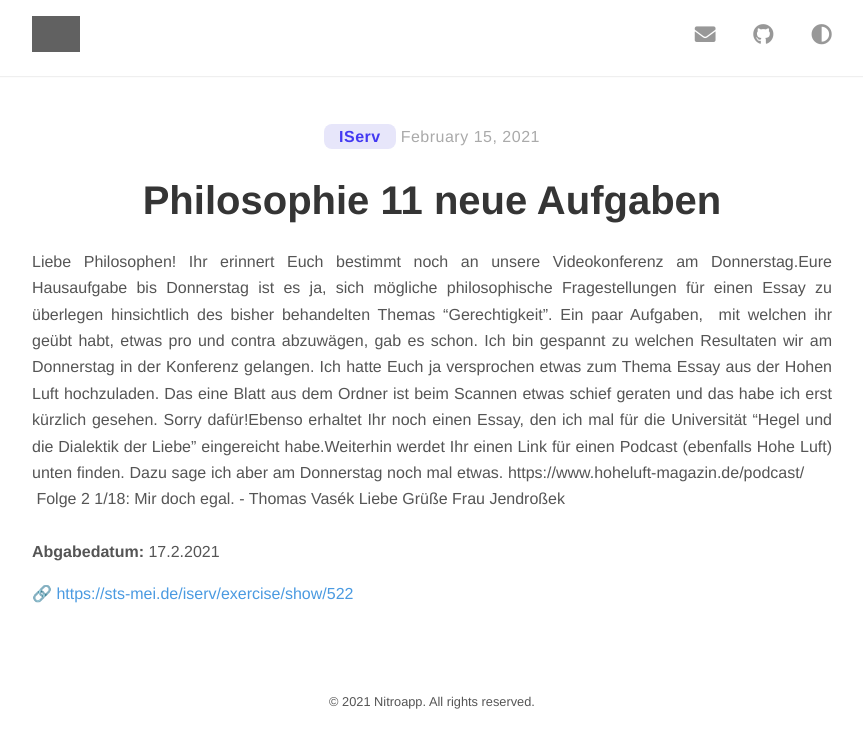
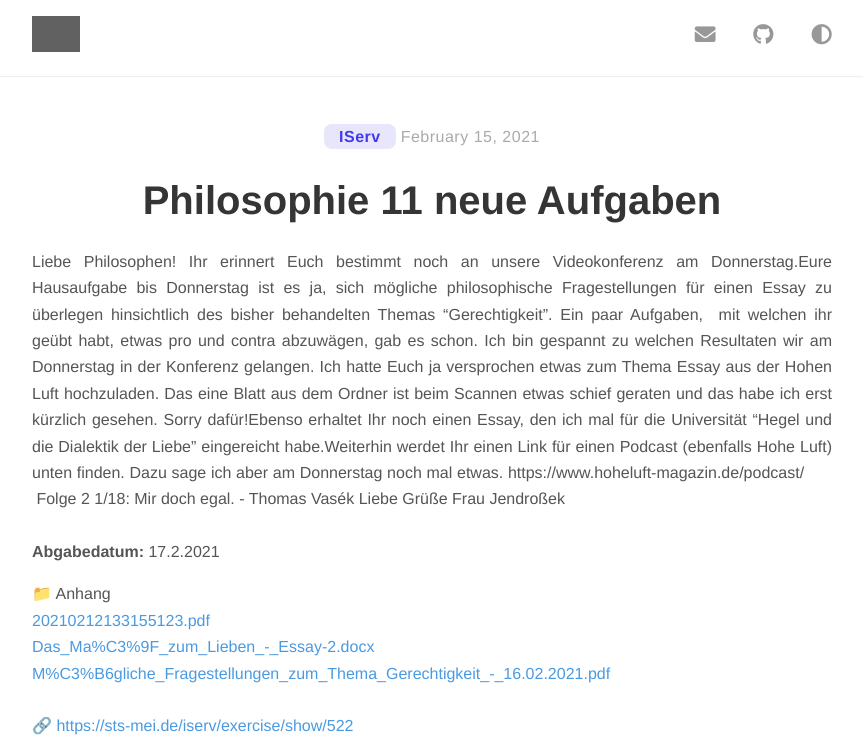
Before and after one commit to cns-nitroapp/blog, a Jekyll site: the page built from _posts/2021-2-15-522.md, in a window 1280 px wide, cut to the strip 0-737 px from the top of the page. Shown: the whole strip, without its empty margins (208-1071 px from the left). Built offline with Jekyll 4.4.1, drawn with Linux system fonts in a browser that asks for light colours; nearby versions of some CDN libraries; grey boxes are pictures that could not be loaded.

Commit message:
committing files

```diff
--- a/_posts/2021-2-15-522.md
+++ b/_posts/2021-2-15-522.md
@@ -5,5 +5,6 @@ author: [IServ]
 start-date: "2021-2-15"
 end-date: "2021-2-17"
 link: "https://sts-mei.de/iserv/exercise/show/522"
+attachments: "<a href='https://sts-mei.de/iserv/fs/file/exercise-dl/7768/20210212133155123.pdf'>20210212133155123.pdf</a><br> <a href='https://sts-mei.de/iserv/fs/file/exercise-dl/7752/Das%20Ma%C3%9F%20zum%20Lieben%20-%20Essay-2.docx'>Das_Ma%C3%9F_zum_Lieben_-_Essay-2.docx</a><br> <a href='https://sts-mei.de/iserv/fs/file/exercise-dl/8153/M%C3%B6gliche%20Fragestellungen%20zum%20Thema%20Gerechtigkeit%20-%2016.02.2021.pdf'>M%C3%B6gliche_Fragestellungen_zum_Thema_Gerechtigkeit_-_16.02.2021.pdf</a><br> "
 ---
-Liebe Philosophen! Ihr erinnert Euch bestimmt noch an unsere Videokonferenz am Donnerstag.Eure Hausaufgabe bis Donnerstag ist es ja, sich mögliche philosophische Fragestellungen für einen Essay zu überlegen hinsichtlich des bisher behandelten Themas "Gerechtigkeit". Ein paar Aufgaben,  mit welchen ihr geübt habt, etwas pro und contra abzuwägen, gab es schon. Ich bin gespannt zu welchen Resultaten wir am Donnerstag in der Konferenz gelangen. Ich hatte Euch ja versprochen etwas zum Thema Essay aus der Hohen Luft hochzuladen. Das eine Blatt aus dem Ordner ist beim Scannen etwas schief geraten und das habe ich erst kürzlich gesehen. Sorry dafür!Ebenso erhaltet Ihr noch einen Essay, den ich mal für die Universität "Hegel und die Dialektik der Liebe" eingereicht habe.Weiterhin werdet Ihr einen Link für einen Podcast (ebenfalls Hohe Luft) unten finden. Dazu sage ich aber am Donnerstag noch mal etwas. https://www.hoheluft-magazin.de/podcast/        Folge 2 1/18: Mir doch egal. - Thomas Vasék Liebe Grüße Frau Jendroßek<br><br>**Abgabedatum:** 17.2.2021
+Liebe Philosophen! Ihr erinnert Euch bestimmt noch an unsere Videokonferenz am Donnerstag.Eure Hausaufgabe bis Donnerstag ist es ja, sich mögliche philosophische Fragestellungen für einen Essay zu überlegen hinsichtlich des bisher behandelten Themas "Gerechtigkeit". Ein paar Aufgaben,  mit welchen ihr geübt habt, etwas pro und contra abzuwägen, gab es schon. Ich bin gespannt zu welchen Resultaten wir am Donnerstag in der Konferenz gelangen. Ich hatte Euch ja versprochen etwas zum Thema Essay aus der Hohen Luft hochzuladen. Das eine Blatt aus dem Ordner ist beim Scannen etwas schief geraten und das habe ich erst kürzlich gesehen. Sorry dafür!Ebenso erhaltet Ihr noch einen Essay, den ich mal für die Universität "Hegel und die Dialektik der Liebe" eingereicht habe.Weiterhin werdet Ihr einen Link für einen Podcast (ebenfalls Hohe Luft) unten finden. Dazu sage ich aber am Donnerstag noch mal etwas. https://www.hoheluft-magazin.de/podcast/        Folge 2 1/18: Mir doch egal. - Thomas Vasék Liebe Grüße Frau Jendroßek<br><br> **Abgabedatum:** 17.2.2021
```
